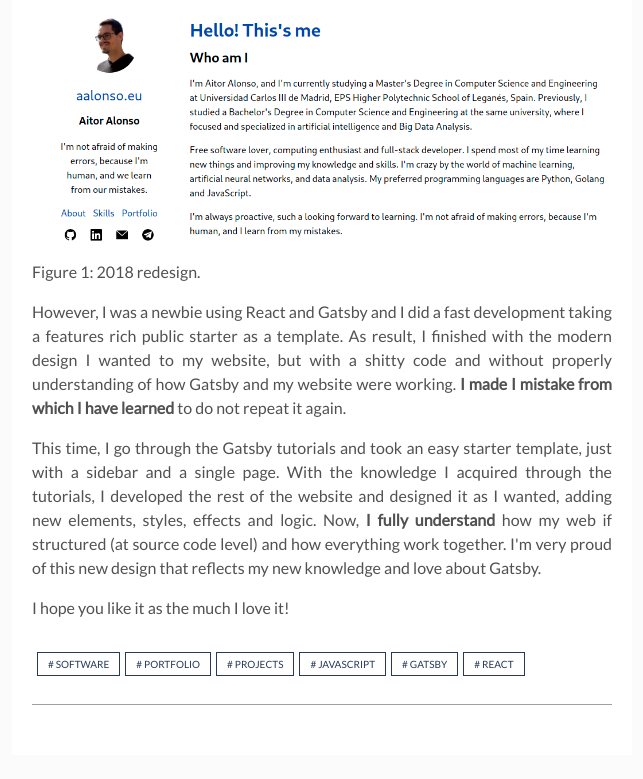
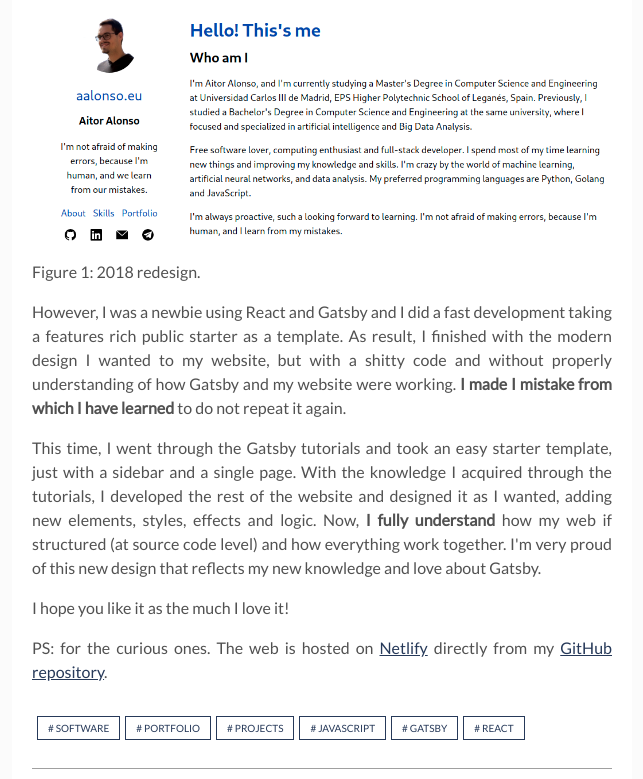
Before and after one commit to tairosonloa/aalonso.eu, a Gatsby site: page /website-redesign/ in a window 1280 px wide. Shown: the part 919-1698 px from the top of the page, without its empty margins (436-1079 px from the left). Built offline with nearby package versions, Linux system fonts and the light colour scheme; Gatsby itself is replaced by a stand-in of ours.

Commit message:
Added GitHub repository

```diff
--- a/content/blog/website-redesign/index.md
+++ b/content/blog/website-redesign/index.md
@@ -20,6 +20,8 @@ I programmed using [Angular](https://angularjs.org/) before but never React, and
 
 However, I was a newbie using React and Gatsby and I did a fast development taking a features rich public starter as a template. As result, I finished with the modern design I wanted to my website, but with a shitty code and without properly understanding of how Gatsby and my website were working. **I made I mistake from which I have learned** to do not repeat it again.
 
-This time, I go through the Gatsby tutorials and took an easy starter template, just with a sidebar and a single page. With the knowledge I acquired through the tutorials, I developed the rest of the website and designed it as I wanted, adding new elements, styles, effects and logic. Now, **I fully understand** how my web if structured (at source code level) and how everything work together. I'm very proud of this new design that reflects my new knowledge and love about Gatsby.
+This time, I went through the Gatsby tutorials and took an easy starter template, just with a sidebar and a single page. With the knowledge I acquired through the tutorials, I developed the rest of the website and designed it as I wanted, adding new elements, styles, effects and logic. Now, **I fully understand** how my web if structured (at source code level) and how everything work together. I'm very proud of this new design that reflects my new knowledge and love about Gatsby.
 
 I hope you like it as the much I love it!
+
+PS: for the curious ones. The web is hosted on [Netlify](https://www.netlify.com/) directly from my [GitHub repository](https://github.com/tairosonloa/aalonso.eu).
```
